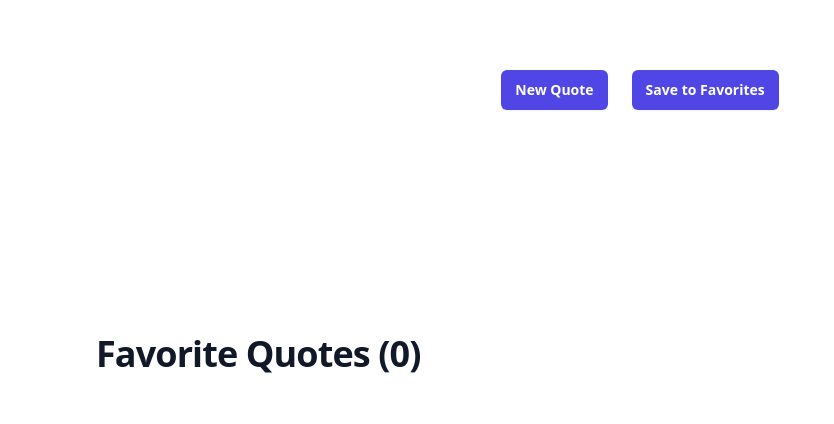
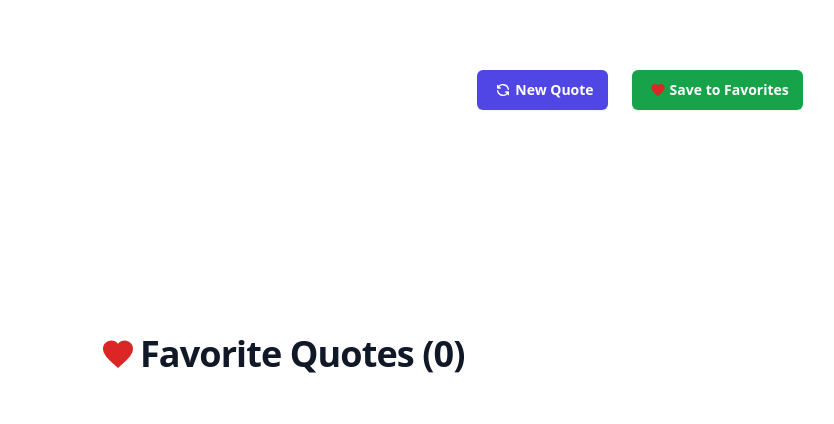
Before and after one commit to ankushchavan0411/interactive-quote-machine, a React (Vite) app: page / in a window 1280 px wide. Shown: the part 250-674 px from the top of the page, without its empty margins (0-834 px from the left). Built offline with nearby package versions, Linux system fonts and the light colour scheme; no server answers.

Commit message:
added icons

```diff
--- a/src/components/FavoritesQuotes.tsx
+++ b/src/components/FavoritesQuotes.tsx
@@ -1,6 +1,8 @@
 /** @format */
 
 import { FavoritesQuotesType } from "../@app-Interface";
+import { MdFavorite } from "react-icons/md";
+import { CiBookmarkRemove } from "react-icons/ci";
 
 const FavoritesQuotes = ({
   favorites,
@@ -8,7 +10,8 @@ const FavoritesQuotes = ({
 }: FavoritesQuotesType) => {
   return (
     <section className="text-gray-600 body-font overflow-hidden container px-24 mx-auto">
-      <h1 className="text-4xl font-bold tracking-tight text-gray-900 sm:text-4xl">
+      <h1 className="text-4xl font-bold tracking-tight text-gray-900 sm:text-4xl flex items-center">
+        <MdFavorite className="mx-1 text-red-600" />
         Favorite Quotes ({favorites?.length})
       </h1>
       <div className="container px-5 py-24 mx-auto">
@@ -41,8 +44,9 @@ const FavoritesQuotes = ({
               <div className="md:w-64 md:mb-0 mb-6 flex-shrink-0 flex flex-col">
                 <button
                   onClick={() => removeQuoteFromFavorites(favorite._id)}
-                  className="ml-2 text-red-500 hover:text-red-700"
+                  className="ml-2 text-red-500 hover:text-red-700 flex items-center"
                 >
+                  <CiBookmarkRemove className="mx-1 w-6 h-6" />
                   REMOVE
                 </button>
               </div>
--- a/src/components/Quote.tsx
+++ b/src/components/Quote.tsx
@@ -1,6 +1,8 @@
 /** @format */
 
 import { useEffect } from "react";
+import { MdFavorite } from "react-icons/md";
+import { TbRefresh } from "react-icons/tb";
 import { QuoteTypes } from "../@app-Interface";
 
 export default function Quote({
@@ -32,18 +34,20 @@ export default function Quote({
             </p>
             <div className="mt-10 flex items-center justify-center gap-x-6">
               <button
-                className="rounded-md bg-indigo-600 px-3.5 py-2.5 text-sm font-semibold text-white shadow-sm hover:bg-indigo-500 focus-visible:outline focus-visible:outline-2 focus-visible:outline-offset-2 focus-visible:outline-indigo-600"
+                className="rounded-md bg-indigo-600 px-3.5 py-2.5 text-sm font-semibold text-white shadow-sm hover:bg-indigo-500 focus-visible:outline focus-visible:outline-2 focus-visible:outline-offset-2 focus-visible:outline-indigo-600 flex justify-center items-center"
                 onClick={() => {
                   fetchQuote();
                 }}
               >
+                <TbRefresh className="mx-1 h-4 w-4" />
                 New Quote
               </button>
 
               <button
-                className="rounded-md bg-indigo-600 px-3.5 py-2.5 text-sm font-semibold text-white shadow-sm hover:bg-indigo-500 focus-visible:outline focus-visible:outline-2 focus-visible:outline-offset-2 focus-visible:outline-indigo-600"
+                className="rounded-md bg-green-600 px-3.5 py-2.5 text-sm font-semibold text-white shadow-sm hover:bg-green-500 focus-visible:outline focus-visible:outline-2 focus-visible:outline-offset-2 focus-visible:outline-green-600 flex justify-center items-center"
                 onClick={addToFavorites}
               >
+                <MdFavorite className="mx-1 h-4 w-4 text-red-600" />
                 Save to Favorites
               </button>
             </div>
```
